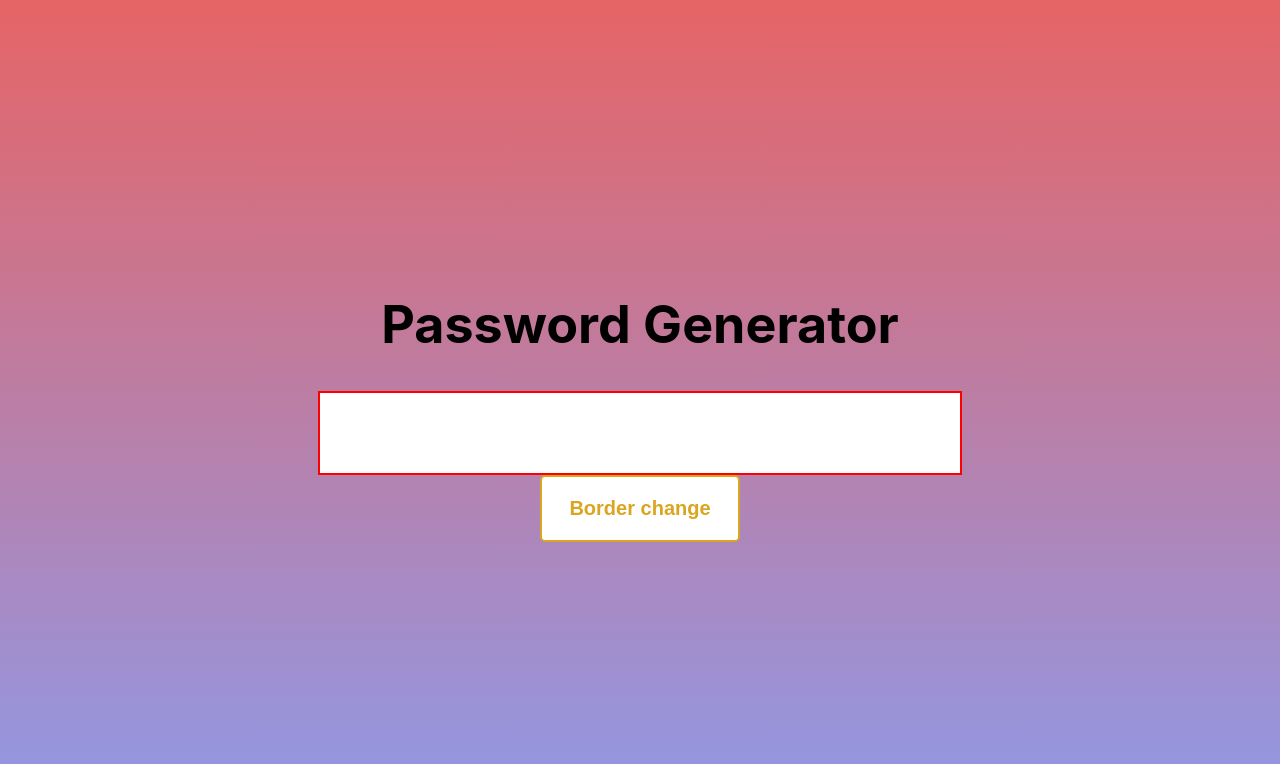
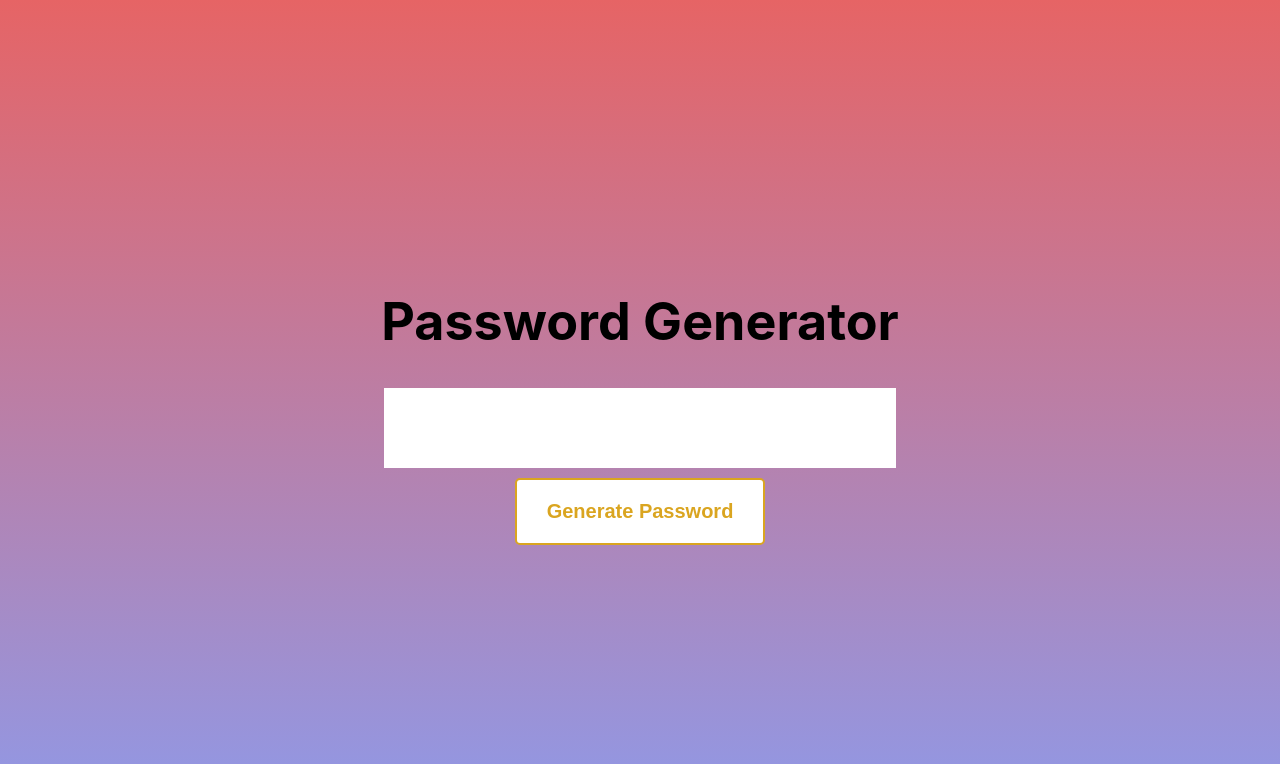
Before and after one commit to ericcnguyen04/password-generator, a React (Create React App) app: page / in a window 1280 px wide. Shown: the top 764 px of the page. Built offline with nearby package versions, Linux system fonts and the light colour scheme.

Commit message:
pretty net

```diff
--- a/src/App.css
+++ b/src/App.css
@@ -28,17 +28,18 @@
 
 .output {
   background-color: white;
-  width: 50vw;
+  width: 40vw;
   height: 10vh;
-  border: 2px solid red;
+  /* border: 2px solid red; */
   display: flex;
   flex-direction: column;
   align-items: center;
   color: black;
+  margin-bottom: 10px;
 }
 
 button {
-  width: 200px;
+  width: 250px;
   padding: 20px;
   font-size: 20px;
   font-weight: 700;
--- a/src/App.js
+++ b/src/App.js
@@ -44,7 +44,7 @@ function App() {
         </div>
 
         <div className="button-box">
-          <button className="ten" onClick={() => generatePassword(10)}>Border change</button>
+          <button className="ten" onClick={() => generatePassword(10)}>Generate Password</button>
         </div>
       </header>
     </div>
```
